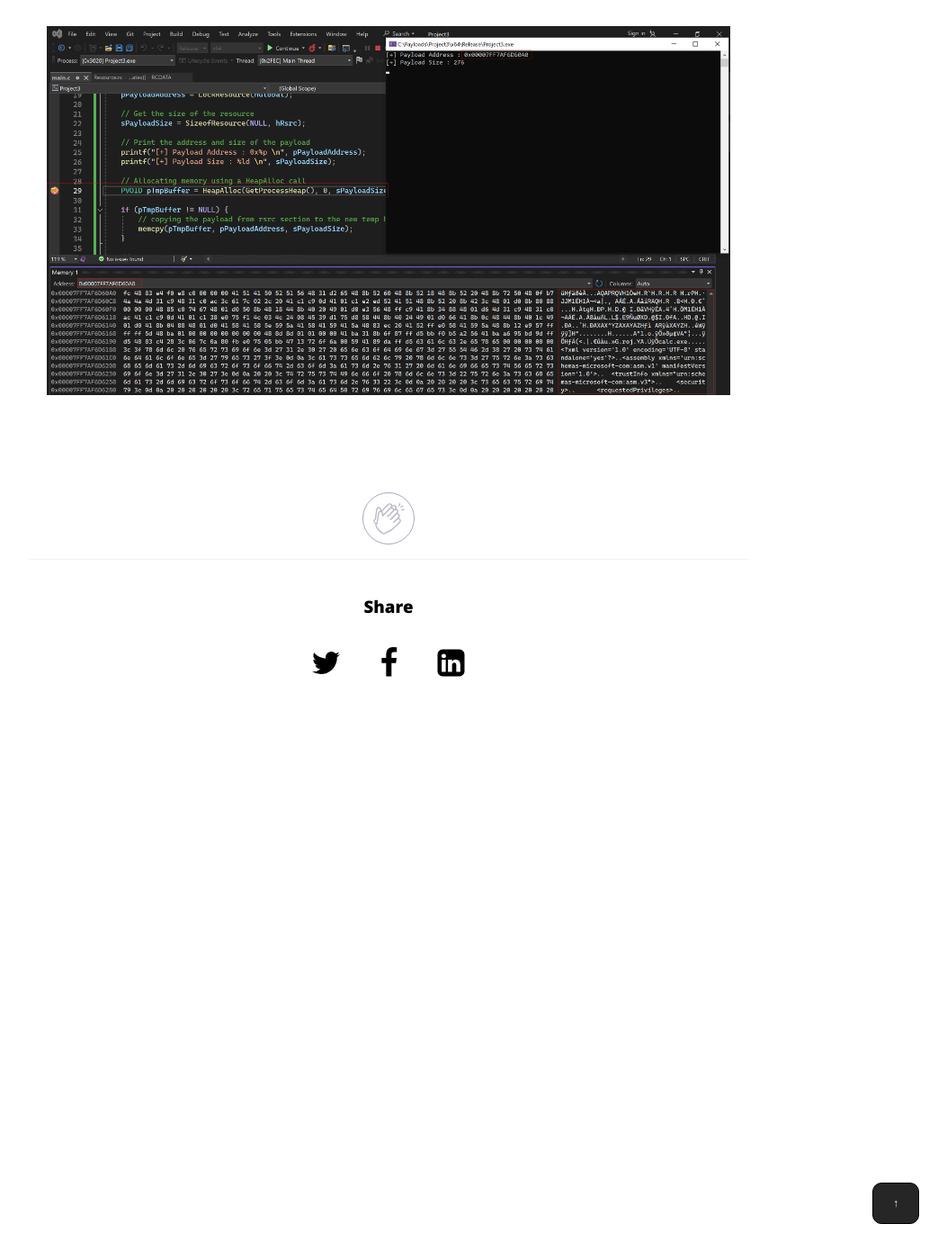
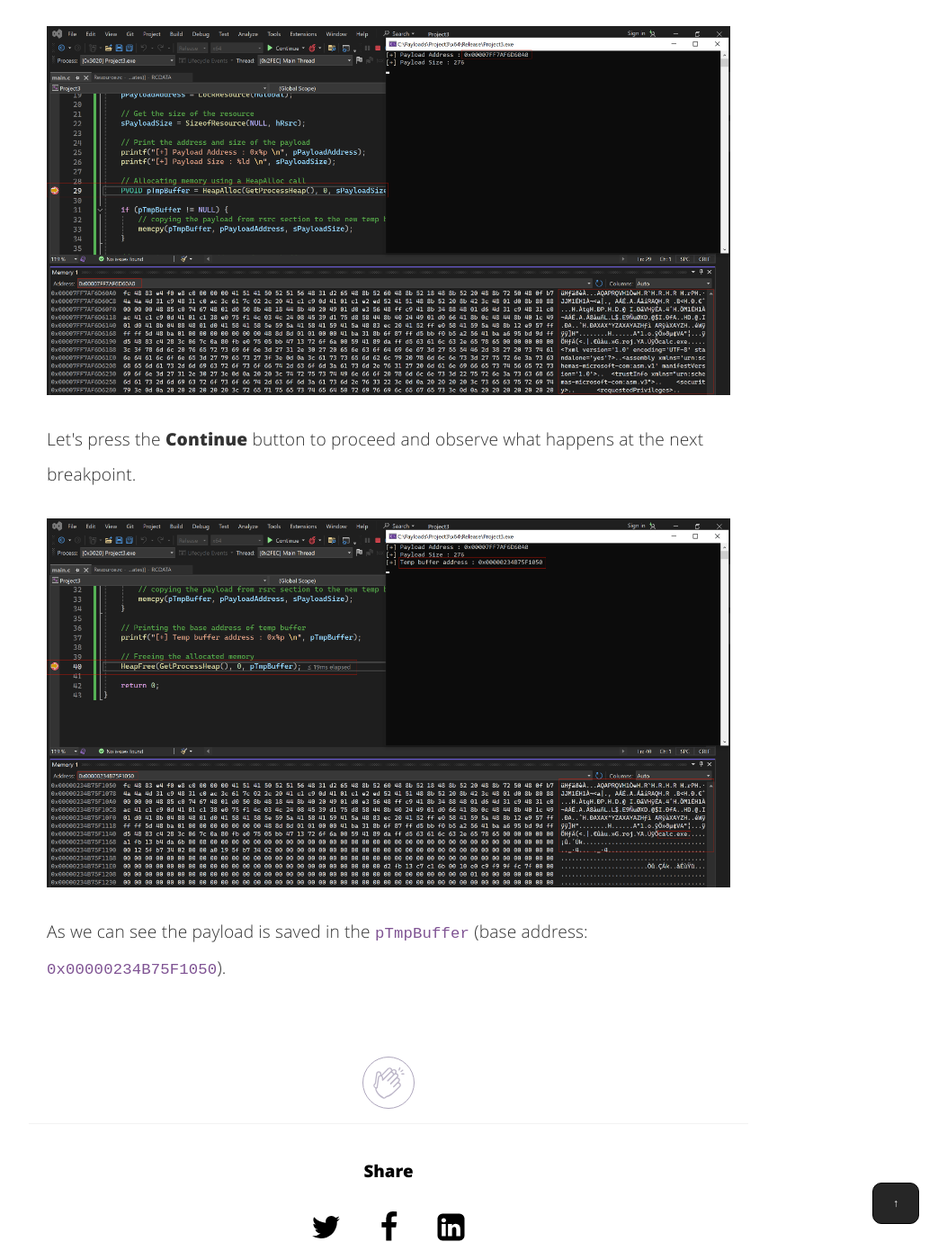
Before and after one commit to nickvourd/nickvourd.github.io, a Jekyll site: the page built from _posts/2024-04-21-the-anatomy-of-pe.md, in a window 1280 px wide and 1400 px high, scrolled down 21508 px. Shown: the whole window at 90% size, without its empty margins (208-1261 px from the left). Built offline with Jekyll 4.4.1, drawn with Linux system fonts in a browser that asks for light colours.

Commit message:
Edit the anatomy of PE

```diff
--- a/_posts/2024-04-21-the-anatomy-of-pe.md
+++ b/_posts/2024-04-21-the-anatomy-of-pe.md
@@ -496,6 +496,11 @@ int main() {
 
 <img src="/assets/img/post-img/21-04-2024/debugging-the-code-2.png" class="post-images" alt="debugging-the-code-2">
 
+<p>Let's press the <b>Continue</b> button to proceed and observe what happens at the next breakpoint.</p>
+
+<img src="/assets/img/post-img/21-04-2024/debugging-the-code-3.png" class="post-images" alt="debugging-the-code-3">
+
+<p>As we can see the payload is saved in the <code>pTmpBuffer</code> (base address: <code>0x00000234B75F1050</code>).</p>
 
 <br /><br />
 
```
Also changed, not shown: assets/img/post-img/21-04-2024/debugging-the-code-3.png (added).
